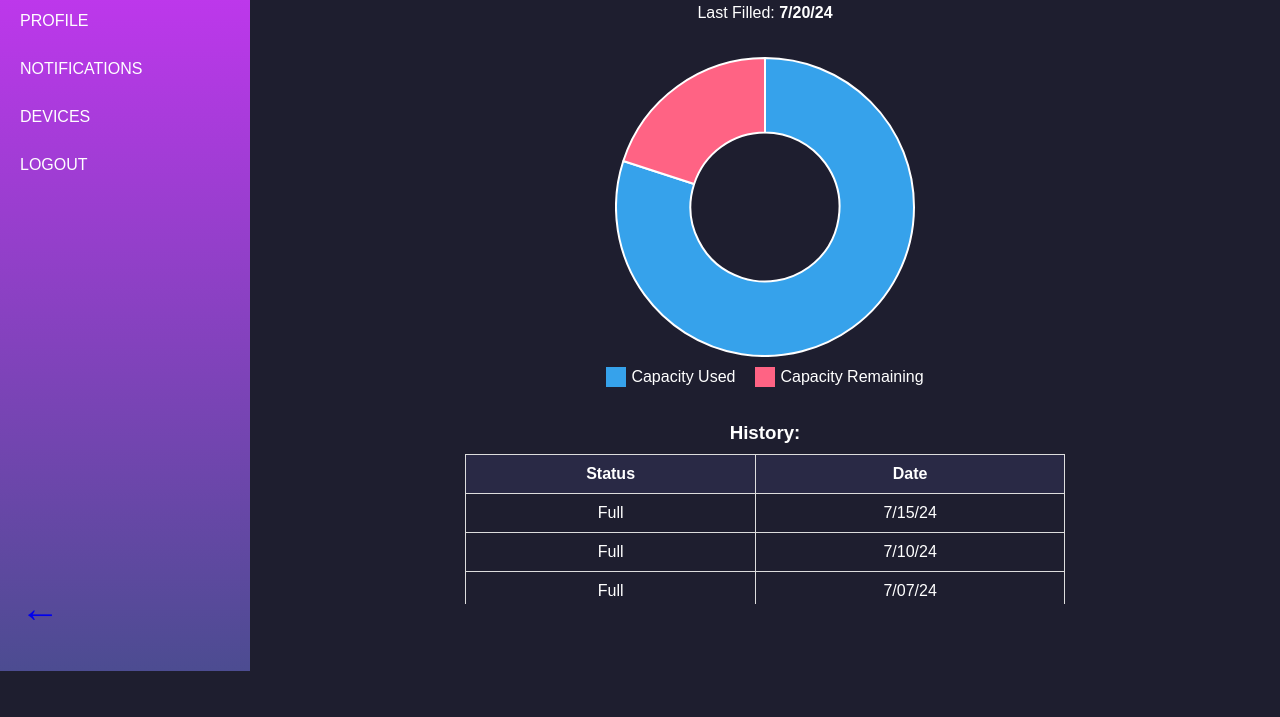
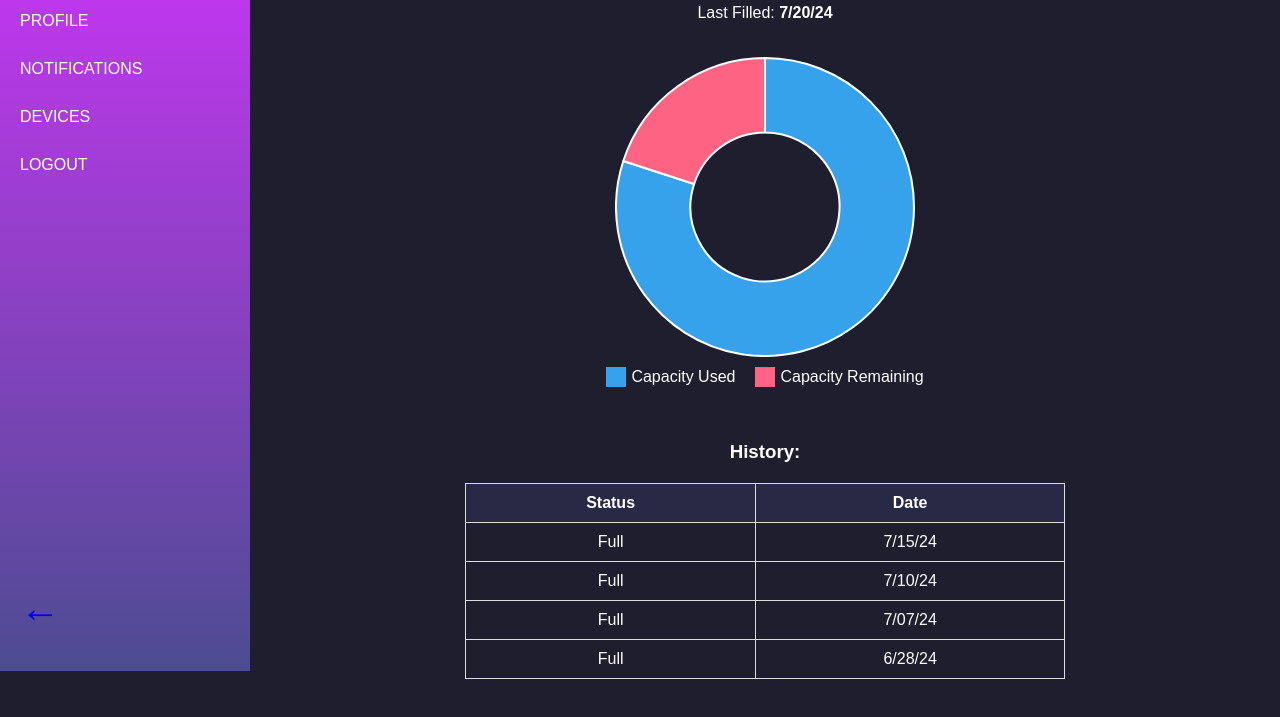
Before and after one commit to alejandro-garf/Hephaestus, a plain HTML site: page Dashboard/seabin_details.html in a window 1280 px wide. Shown: the part 149-866 px from the top of the page. Before the commit the page ends 800 px from the top, so only its background shows below. Drawn offline with nearby package versions, Linux system fonts and the light colour scheme.

Commit message:
fixed scrollable table

```diff
--- a/Dashboard/styles.css
+++ b/Dashboard/styles.css
@@ -149,7 +149,10 @@ tr:hover {
 }
 
 .history {
-    margin-top: 50px;
+    flex-grow: 1;
+    display: flex;
+    flex-direction: column;
+    margin-top: 20px;
 }
 
 .history h3 {
@@ -157,8 +160,9 @@ tr:hover {
 }
 
 .details-table-container {
-    max-height: 150px; /* Adjust height as needed */
+    flex-grow: 1;
     overflow-y: auto;
+    margin-top: 10px;
 }
 
 .history table {
```
